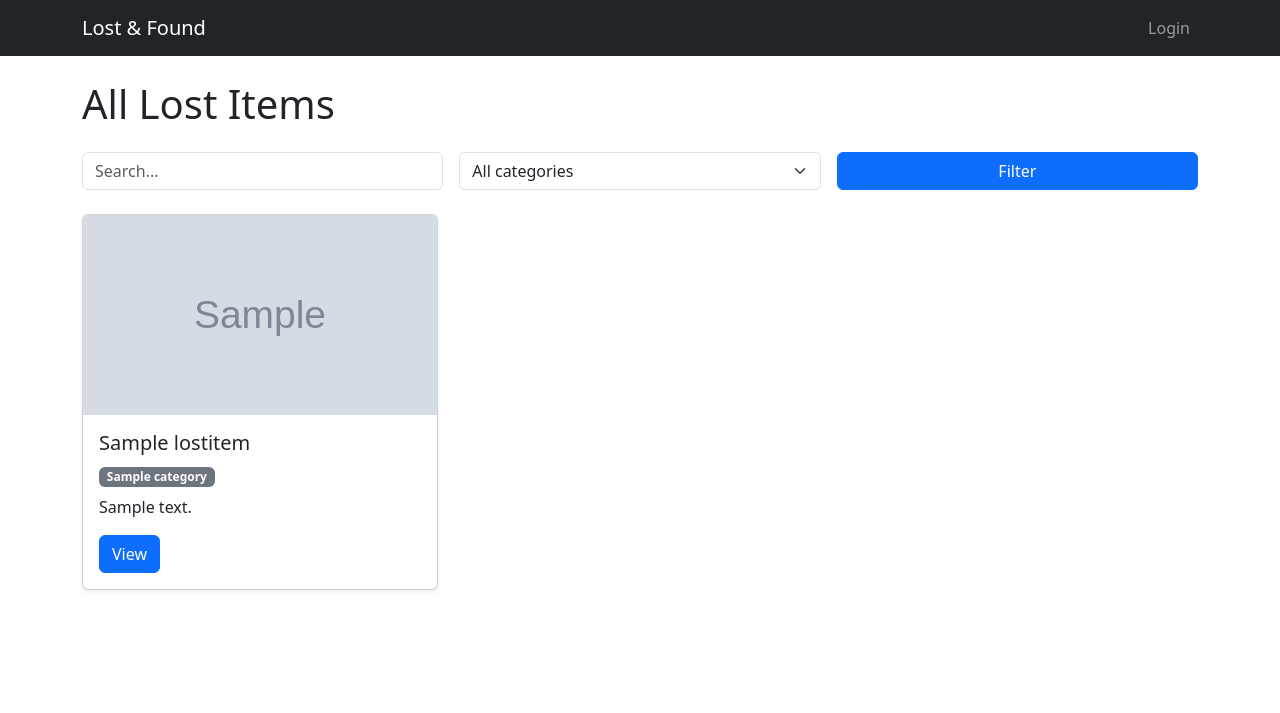
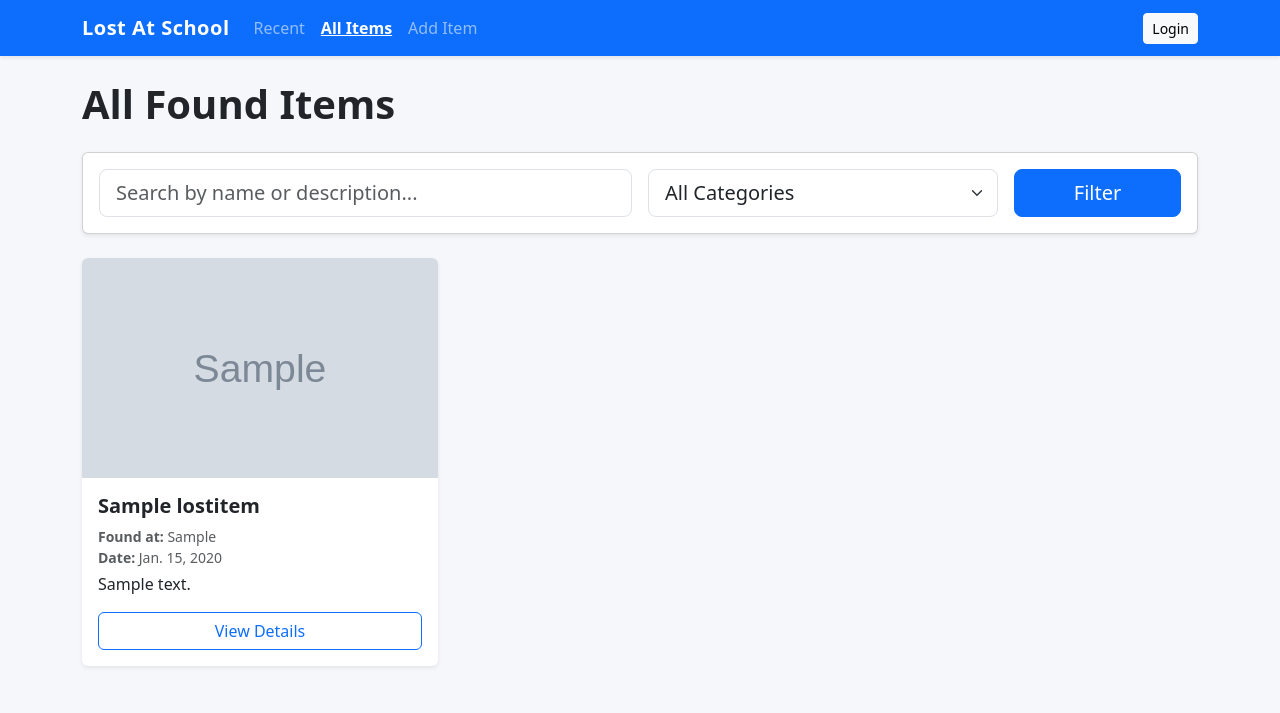
Before and after one commit to stanciuks/lostatschool, a Django app: page /items/ in a window 1280 px wide. Shown: the top 713 px of the page. Run offline with Django 5.2, Linux system fonts and the light colour scheme; tables that the repository leaves empty hold one stand-in row (Sample ...).

Commit message:
Update templates and styling

```diff
--- a/core/models.py
+++ b/core/models.py
@@ -1,42 +1,37 @@
-import uuid
-import os
 from django.db import models
 from django.utils import timezone
 
 
-# -----------------------------
-#  Generate safe unique filenames
-# -----------------------------
 def safe_image_path(instance, filename):
-    ext = filename.split('.')[-1]
-    new_name = f"{uuid.uuid4()}.{ext}"
-    return os.path.join("items/", new_name)
+    return f"lost_items/{filename}"
 
 
-# -----------------------------
-#  Category Model
-# -----------------------------
 class Category(models.Model):
-    name = models.CharField(max_length=100)
-
-    class Meta:
-        verbose_name_plural = "Categories"
+    name = models.CharField(max_length=100, unique=True)
 
     def __str__(self):
         return self.name
 
 
-# -----------------------------
-#  Lost Item Model
-# -----------------------------
 class LostItem(models.Model):
+    STATUS_CHOICES = [
+        ("FOUND", "Found"),
+        ("CLAIMED", "Claimed"),
+    ]
+
     title = models.CharField(max_length=200)
     description = models.TextField()
+
     category = models.ForeignKey(Category, on_delete=models.CASCADE)
-    image = models.ImageField(upload_to="items/", null=True, blank=True)
-    date_found = models.DateField(null=True, blank=True)
-    status = models.CharField(max_length=20, default="FOUND")
-    created_at = models.DateTimeField(auto_now_add=True)
+
+    image = models.ImageField(upload_to=safe_image_path)
+
+    location_found = models.CharField(max_length=200, blank=True, null=True)
+    date_found = models.DateField(blank=True, null=True)
+
+    created_at = models.DateTimeField(default=timezone.now)
+
+    status = models.CharField(max_length=20, choices=STATUS_CHOICES, default="FOUND")
 
     def __str__(self):
         return self.title
--- a/core/templates/core/base.html
+++ b/core/templates/core/base.html
@@ -2,30 +2,105 @@
 <html lang="en">
 <head>
     <meta charset="UTF-8">
-    <title>School Lost &amp; Found</title>
+    <meta name="viewport" content="width=device-width, initial-scale=1">
+    <title>Lost At School</title>
+
     <link
-      href="https://cdn.jsdelivr.net/npm/bootstrap@5.3.0/dist/css/bootstrap.min.css"
-      rel="stylesheet">
+        href="https://cdn.jsdelivr.net/npm/bootstrap@5.3.3/dist/css/bootstrap.min.css"
+        rel="stylesheet">
+
+    <style>
+        body {
+            background-color: #f5f7fa;
+        }
+
+        .navbar-brand {
+            font-weight: 700;
+            letter-spacing: 0.5px;
+        }
+
+        .nav-link.active {
+            font-weight: bold;
+            text-decoration: underline;
+        }
+
+        .card {
+            transition: transform .15s ease, box-shadow .15s ease;
+        }
+        .card:hover {
+            transform: translateY(-3px);
+            box-shadow: 0 4px 20px rgba(0,0,0,.08);
+        }
+    </style>
 </head>
+
 <body>
-<nav class="navbar navbar-expand-lg navbar-dark bg-dark mb-4">
+
+<!-- NAVBAR -->
+<nav class="navbar navbar-expand-lg navbar-dark bg-primary shadow-sm">
     <div class="container">
-        <a class="navbar-brand" href="{% url 'home' %}">Lost &amp; Found</a>
-        <div class="collapse navbar-collapse">
-            <ul class="navbar-nav ms-auto">
+
+        <a class="navbar-brand" href="{% url 'home' %}">Lost At School</a>
+
+        <button class="navbar-toggler" type="button" data-bs-toggle="collapse"
+                data-bs-target="#navbarNav">
+            <span class="navbar-toggler-icon"></span>
+        </button>
+
+        <div class="collapse navbar-collapse" id="navbarNav">
+
+            <ul class="navbar-nav me-auto mb-2 mb-lg-0">
+
+                <li class="nav-item">
+                    <a class="nav-link {% if request.path == '/' %}active{% endif %}"
+                       href="{% url 'home' %}">
+                        Recent
+                    </a>
+                </li>
+
+                <li class="nav-item">
+                    <a class="nav-link {% if request.path == '/items/' %}active{% endif %}"
+                       href="{% url 'item_list' %}">
+                        All Items
+                    </a>
+                </li>
+
+                <li class="nav-item">
+                    <a class="nav-link {% if request.path == '/item/create/' %}active{% endif %}"
+                       href="{% url 'item_create' %}">
+                        Add Item
+                    </a>
+                </li>
+
+            </ul>
+
+            <ul class="navbar-nav">
                 {% if user.is_authenticated %}
-                    <li class="nav-item"><a class="nav-link" href="{% url 'item_create' %}">Add item</a></li>
-                    <li class="nav-item"><a class="nav-link" href="{% url 'logout' %}">Logout</a></li>
+                <li class="nav-item me-3">
+                    <span class="navbar-text text-white">
+                        Hello, {{ user.username }}!
+                    </span>
+                </li>
+                <li class="nav-item">
+                    <a class="btn btn-outline-light btn-sm" href="/admin/logout/">Logout</a>
+                </li>
                 {% else %}
-                    <li class="nav-item"><a class="nav-link" href="{% url 'login' %}">Login</a></li>
+                <li class="nav-item">
+                    <a class="btn btn-light btn-sm" href="/admin/login/">Login</a>
+                </li>
                 {% endif %}
             </ul>
+
         </div>
     </div>
 </nav>
 
-<div class="container">
+<!-- MAIN CONTENT -->
+<div class="container py-4">
     {% block content %}{% endblock %}
 </div>
+
+<script src="https://cdn.jsdelivr.net/npm/bootstrap@5.3.3/dist/js/bootstrap.bundle.min.js"></script>
+
 </body>
 </html>
--- a/core/templates/core/item_list.html
+++ b/core/templates/core/item_list.html
@@ -1,77 +1,71 @@
 {% extends 'core/base.html' %}
+{% block content %}
 
-{% block content %}
-<h1 class="mb-4">All Lost Items</h1>
+<h1 class="mb-4 fw-bold">All Found Items</h1>
 
-<!-- SEARCH + CATEGORY FILTER -->
-<form method="GET" class="row g-3 mb-4">
+<!-- Search + Category Filter -->
+<div class="card shadow-sm mb-4">
+    <div class="card-body">
+        <form method="GET" class="row g-3">
 
-    <!-- SEARCH FIELD -->
-    <div class="col-md-4">
+            <div class="col-md-6">
                 <input type="text"
                     name="q"
-               class="form-control"
-               placeholder="Search..."
-               value="{{ query }}">
+                    value="{{ query }}"
+                    placeholder="Search by name or description..."
+                    class="form-control form-control-lg">
             </div>
 
-    <!-- CATEGORY DROPDOWN -->
             <div class="col-md-4">
-        <select name="category" class="form-select">
-            <option value="">All categories</option>
-            {% for c in categories %}
-                <option value="{{ c.id }}"
-                    {% if c.id|stringformat:"s" == selected_category %}
-                        selected
-                    {% endif %}
-                >
-                    {{ c.name }}
+                <select name="category" class="form-select form-select-lg">
+                    <option value="">All Categories</option>
+                    {% for cat in categories %}
+                        <option value="{{ cat.id }}" {% if selected_category == cat.id|stringformat:"s" %}selected{% endif %}>
+                            {{ cat.name }}
                         </option>
                     {% endfor %}
                 </select>
             </div>
 
-    <!-- SUBMIT BUTTON -->
-    <div class="col-md-4">
-        <button class="btn btn-primary w-100" type="submit">Filter</button>
+            <div class="col-md-2">
+                <button class="btn btn-primary btn-lg w-100">Filter</button>
             </div>
+
         </form>
+    </div>
+</div>
 
-
-
-<!-- ITEM GRID -->
+<!-- Items Grid -->
 <div class="row">
     {% for item in items %}
-    <div class="col-md-4 mb-3">
-        <div class="card h-100 shadow-sm">
+    <div class="col-md-4 mb-4">
+        <div class="card h-100 shadow-sm border-0">
 
-            <!-- IMAGE -->
+            <div class="position-relative">
+
                 {% if item.image %}
-                <img src="{{ item.image.url }}"
-                     class="card-img-top"
-                     alt="{{ item.title }}"
-                     style="object-fit: cover; height: 200px;">
+                <img src="{{ item.image.url }}" class="card-img-top item-img" alt="{{ item.title }}">
                 {% endif %}
 
-            <!-- ITEM DETAILS -->
-            <div class="card-body">
-                <h5 class="card-title">
-                    {{ item.title }}
-                </h5>
-
-                <!-- CATEGORY BADGE -->
-                {% if item.category %}
-                    <span class="badge bg-secondary">
-                        {{ item.category.name }}
+                {% if item.status == "CLAIMED" %}
+                <span class="badge bg-success position-absolute top-0 end-0 m-2 shadow">
+                    Claimed
                 </span>
                 {% endif %}
+            </div>
 
-                <p class="card-text mt-2">
-                    {{ item.description|truncatechars:80 }}
+            <div class="card-body">
+                <h5 class="card-title fw-bold">{{ item.title }}</h5>
+
+                <p class="small text-muted mb-1">
+                    <strong>Found at:</strong> {{ item.location_found }}<br>
+                    <strong>Date:</strong> {{ item.date_found }}
                 </p>
 
-                <a href="{% url 'item_detail' item.pk %}" class="btn btn-primary">
-                    View
+                <p class="card-text">{{ item.description|truncatechars:80 }}</p>
+
+                <a href="{% url 'item_detail' item.pk %}" class="btn btn-outline-primary w-100">
+                    View Details
                 </a>
             </div>
 
@@ -79,8 +73,16 @@
     </div>
 
     {% empty %}
-    <p>No items found.</p>
+    <p class="text-center mt-4">No items found.</p>
     {% endfor %}
 </div>
 
+<style>
+    .item-img {
+        height: 220px;
+        object-fit: cover;
+        border-radius: 6px 6px 0 0;
+    }
+</style>
+
 {% endblock %}
--- a/core/urls.py
+++ b/core/urls.py
@@ -2,8 +2,9 @@ from django.urls import path
 from . import views
 
 urlpatterns = [
-    path('', views.home, name='home'),
-    path('items/', views.item_list, name='item_list'),
-    path('item/<int:pk>/', views.item_detail, name='item_detail'),
-    path('item/create/', views.item_create, name='item_create'),
+    path("", views.home, name="home"),
+    path("items/", views.item_list, name="item_list"),
+    path("item/<int:pk>/", views.item_detail, name="item_detail"),
+    path("item/create/", views.item_create, name="item_create"),
+    path("item/<int:pk>/claim/", views.mark_claimed, name="item_claim"),
 ]
--- a/core/views.py
+++ b/core/views.py
@@ -11,8 +11,8 @@ from .forms import LostItemForm
 # HOME PAGE
 # -----------------------
 def home(request):
-    latest_items = LostItem.objects.order_by("-created_at")[:6]
-    return render(request, "core/home.html", {"latest_items": latest_items})
+    recent_items = LostItem.objects.order_by('-created_at')[:6]
+    return render(request, "core/home.html", {"recent_items": recent_items})
 
 
 # -----------------------
@@ -23,7 +23,7 @@ def item_list(request):
     selected_category = request.GET.get("category", "")
 
     categories = Category.objects.all()
-    items = LostItem.objects.all()
+    items = LostItem.objects.order_by("-created_at")
 
     if query:
         items = items.filter(
```
Also changed, not shown: core/forms.py (+11 -1 lines), core/templates/core/home.html (+29 -9 lines), core/templates/core/item_detail.html (+35 -18 lines), core/migrations/0001_initial.py, core/migrations/0002_alter_lostitem_created_at_alter_lostitem_date_found_and_more.py (added), core/migrations/0002_category_remove_lostitem_created_at_and_more.py (deleted), core/migrations/0003_lostitem_created_at_alter_lostitem_category_and_more.py (deleted), core/migrations/0004_alter_lostitem_image.py (deleted). Lines whose indentation alone changed are shown as unchanged.
